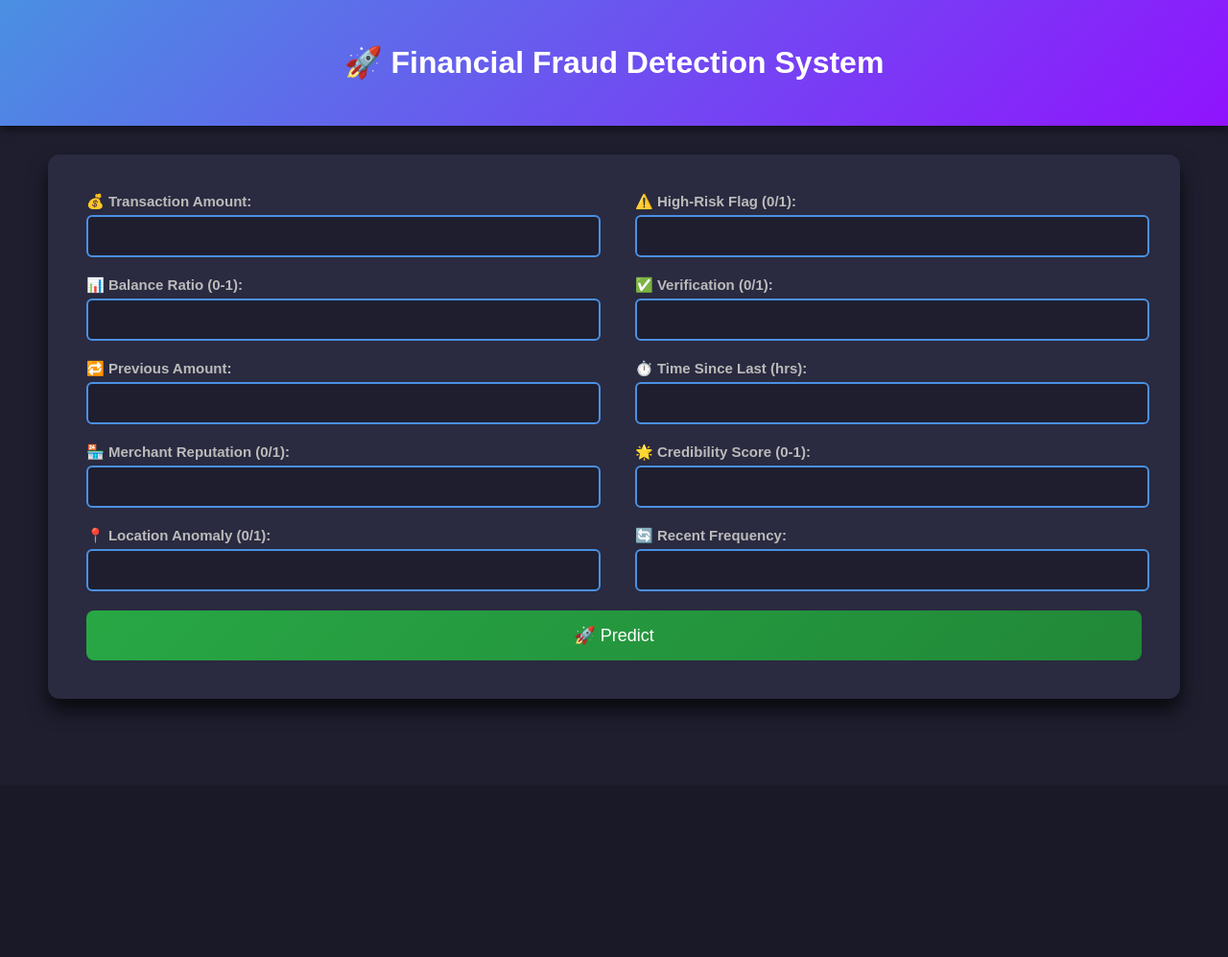
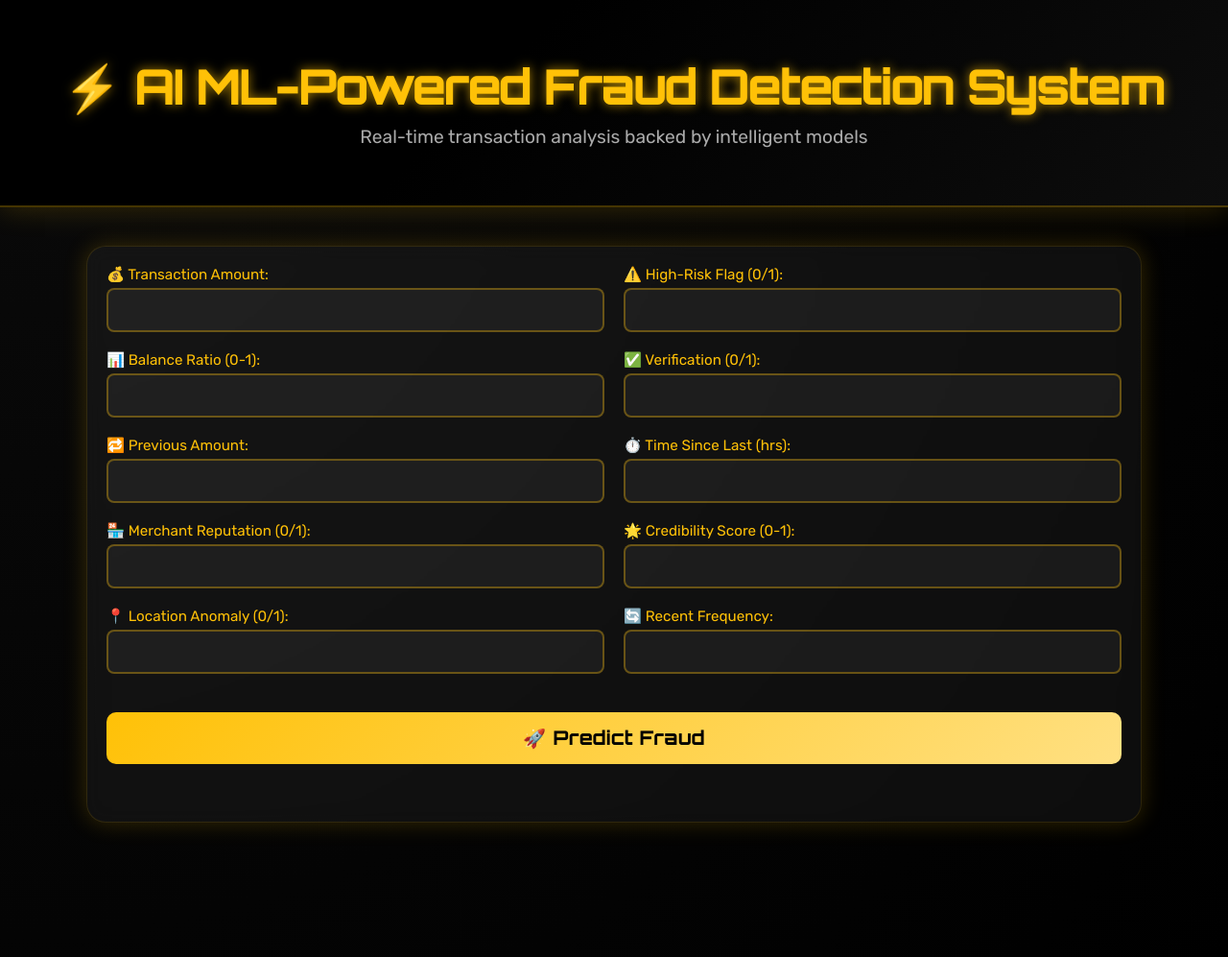
Before and after one commit to ranasaurabh191/Fraud-Detection-AI-ML, a Flask app: page / in a window 1280 px wide. Shown: the whole page at 96% size. Before the commit the page ends 738 px from the top, so only its background shows below. Run offline with Flask 3, Linux system fonts and the light colour scheme; parts of the project's set-up code (start-up, migrations or seed data) failed here and were passed over.

Commit message:
Update index.html

```diff
--- a/apps/templates/index.html
+++ b/apps/templates/index.html
@@ -1,211 +1,228 @@
 <!DOCTYPE html>
 <html lang="en">
 <head>
-    <meta charset="UTF-8">
-    <meta name="viewport" content="width=device-width, initial-scale=1.0">
-    <title>Financial Fraud Detection</title>
+  <meta charset="UTF-8" />
+  <meta name="viewport" content="width=device-width, initial-scale=1.0"/>
+  <title>⚡️AI/ML-Powered Fraud Detection System</title>
+  <link href="https://fonts.googleapis.com/css2?family=Orbitron:wght@500&family=Rubik&display=swap" rel="stylesheet">
   <style>
-        /* 🌙 Dark Theme Styling */
-        body {
-            font-family: Arial, sans-serif;
-            background: #1e1e2f;
-            color: #fff;
+    /* Reset & Fonts */
+    * {
       margin: 0;
       padding: 0;
-            scroll-behavior: smooth; /* Smooth Scrolling */
+      box-sizing: border-box;
+    }
+
+    body {
+      font-family: 'Rubik', sans-serif;
+      background: radial-gradient(circle at top left, #0a0a0a, #000);
+      color: #f5f5f5;
+      overflow-x: hidden;
+      padding-bottom: 100px;
     }
 
     header {
-            background: linear-gradient(135deg, #4a90e2, #9013fe);
-            color: #fff;
-            padding: 25px 0;
+      padding: 60px 20px;
       text-align: center;
-            box-shadow: 0 4px 10px rgba(0, 0, 0, 0.5);
+      background: linear-gradient(135deg, #000000 40%, #0d0d0d 100%);
+      border-bottom: 2px solid #ffc10744;
+      box-shadow: 0 0 30px #ffc10733;
+    }
+
+    header h1 {
+      font-size: 3rem;
+      font-family: 'Orbitron', sans-serif;
+      color: #ffc107;
+      text-shadow: 0 0 12px #ffc107aa;
+    }
+
+    .tagline {
+      font-size: 1.2rem;
+      margin-top: 10px;
+      color: #aaa;
     }
 
     .container {
-            width: 90%;
       max-width: 1100px;
-            margin: 30px auto;
-            display: flex;
-            flex-direction: column;
-            align-items: center;
+      margin: 40px auto;
+      padding: 20px;
+      background: rgba(255, 255, 255, 0.05);
+      backdrop-filter: blur(10px);
+      border-radius: 20px;
+      box-shadow: 0 0 25px #ffc10733;
+      border: 1px solid #ffc10722;
     }
 
     form {
       display: flex;
       flex-wrap: wrap;
+      gap: 20px;
       justify-content: space-between;
-            background: #2a2a40;
-            padding: 40px;
-            border-radius: 12px;
-            box-shadow: 0 12px 20px rgba(0, 0, 0, 0.7);
-            animation: fadeIn 0.8s ease-in-out;
-            width: 100%;
+      animation: fadeIn 1s ease-in;
     }
 
     .form-group {
-            width: 48%;
-            margin-bottom: 20px;
+      flex: 1 1 45%;
     }
 
     label {
-            font-weight: bold;
-            font-size: 15px;
-            color: #bbb;
       display: block;
+      font-weight: 500;
       margin-bottom: 5px;
+      color: #ffc107;
+      font-size: 0.95rem;
     }
 
     input {
-            width: calc(100% - 20px);
-            padding: 12px;
-            border: 2px solid #4a90e2;
-            border-radius: 6px;
-            font-size: 14px;
+      width: 100%;
+      padding: 12px 15px;
+      font-size: 1rem;
+      border-radius: 8px;
+      border: 2px solid #ffc10755;
+      background-color: rgba(255, 255, 255, 0.05);
       color: #fff;
-            background: #1e1e2f;
-            transition: all 0.3s;
+      transition: all 0.3s ease;
     }
 
     input:focus {
-            border-color: #f39c12;
-            box-shadow: 0 0 12px #f39c12;
+      outline: none;
+      border-color: #ffc107;
+      box-shadow: 0 0 12px #ffc10788;
     }
 
     button {
+      margin-top: 20px;
       width: 100%;
-            background: linear-gradient(135deg, #28a745, #218838);
-            color: #fff;
       padding: 15px;
-            font-size: 18px;
+      font-size: 1.2rem;
+      background: linear-gradient(135deg, #ffc107, #ffe082);
+      color: #000;
+      border: none;
+      border-radius: 10px;
       cursor: pointer;
-            border: none;
-            border-radius: 8px;
-            transition: all 0.3s;
+      font-weight: bold;
+      transition: 0.4s;
+      font-family: 'Orbitron', sans-serif;
+      letter-spacing: 1px;
     }
 
     button:hover {
-            background: linear-gradient(135deg, #218838, #28a745);
       transform: scale(1.05);
+      box-shadow: 0 0 20px #ffc107aa;
     }
 
     .result {
-            margin: 30px 0;
-            width: 100%;
       display: flex;
       flex-wrap: wrap;
-            justify-content: space-around;
       gap: 20px;
-            scroll-margin-top: 20px;
+      margin-top: 40px;
+      justify-content: center;
     }
 
     .card {
-            background: #2a2a40;
-            color: #fff;
+      flex: 1 1 280px;
+      background: rgba(255, 255, 255, 0.05);
+      border: 1px solid #ffc10722;
+      border-radius: 15px;
       padding: 20px;
-            border-radius: 12px;
-            box-shadow: 0 8px 20px rgba(0, 0, 0, 0.7);
-            transition: transform 0.3s ease;
-            width: 30%;
-            min-width: 250px;
       text-align: center;
+      box-shadow: 0 0 20px #ffc10733;
+      transition: 0.3s ease;
     }
 
-        .card:hover {
-            transform: translateY(-10px);
+    .card h3 {
+      font-size: 1.5rem;
+      color: #ffc107;
+      margin-bottom: 10px;
+    }
+
+    .card p {
+      font-size: 1.2rem;
+      font-weight: bold;
     }
 
     .fraudulent {
-            background: linear-gradient(135deg, #ff4b4b, #ff0000);
+      background: linear-gradient(135deg, #ff1744, #d50000);
       color: #fff;
     }
 
     .genuine {
-            background: linear-gradient(135deg, #28a745, #218838);
+      background: linear-gradient(135deg, #00e676, #00c853);
       color: #fff;
-        }
-
-        .card h3 {
-            font-size: 22px;
-            margin-bottom: 10px;
-        }
-
-        .card p {
-            font-size: 18px;
-            font-weight: bold;
     }
 
     @media (max-width: 768px) {
       .form-group {
-                width: 100%;
+        flex: 1 1 100%;
+      }
     }
 
-            .card {
-                width: 100%;
-            }
+    @keyframes fadeIn {
+      from {opacity: 0; transform: translateY(20px);}
+      to {opacity: 1; transform: translateY(0);}
     }
   </style>
 </head>
 <body>
 
   <header>
-    <h1>🚀 Financial Fraud Detection System</h1>
+    <h1>⚡️ AI ML-Powered Fraud Detection System</h1>
+    <p class="tagline">Real-time transaction analysis backed by intelligent models</p>
   </header>
 
   <div class="container">
     <form id="fraud-form">
       <div class="form-group">
         <label for="amount">💰 Transaction Amount:</label>
-            <input type="number" step="0.01" id="amount" required>
+        <input type="number" id="amount" step="0.01" required />
       </div>
 
       <div class="form-group">
         <label for="risk_flag">⚠️ High-Risk Flag (0/1):</label>
-            <input type="number" min="0" max="1" id="risk_flag" required>
+        <input type="number" id="risk_flag" min="0" max="1" required />
       </div>
 
       <div class="form-group">
         <label for="balance_ratio">📊 Balance Ratio (0-1):</label>
-            <input type="number" step="0.01" min="0" max="1" id="balance_ratio" required>
+        <input type="number" id="balance_ratio" min="0" max="1" step="0.01" required />
       </div>
 
       <div class="form-group">
         <label for="verification_status">✅ Verification (0/1):</label>
-            <input type="number" min="0" max="1" id="verification_status" required>
+        <input type="number" id="verification_status" min="0" max="1" required />
       </div>
 
       <div class="form-group">
         <label for="prev_amount">🔁 Previous Amount:</label>
-            <input type="number" step="0.01" id="prev_amount" required>
+        <input type="number" id="prev_amount" step="0.01" required />
       </div>
 
       <div class="form-group">
         <label for="time_since_last">⏱️ Time Since Last (hrs):</label>
-            <input type="number" step="0.01" id="time_since_last" required>
+        <input type="number" id="time_since_last" step="0.01" required />
       </div>
 
       <div class="form-group">
         <label for="merchant_reputation">🏪 Merchant Reputation (0/1):</label>
-            <input type="number" min="0" max="1" id="merchant_reputation" required>
+        <input type="number" id="merchant_reputation" min="0" max="1" required />
       </div>
 
       <div class="form-group">
         <label for="credibility_score">🌟 Credibility Score (0-1):</label>
-            <input type="number" step="0.01" min="0" max="1" id="credibility_score" required>
+        <input type="number" id="credibility_score" min="0" max="1" step="0.01" required />
       </div>
 
       <div class="form-group">
         <label for="location_anomaly">📍 Location Anomaly (0/1):</label>
-            <input type="number" min="0" max="1" id="location_anomaly" required>
+        <input type="number" id="location_anomaly" min="0" max="1" required />
       </div>
 
       <div class="form-group">
         <label for="freq_recent">🔄 Recent Frequency:</label>
-            <input type="number" step="0.01" id="freq_recent" required>
+        <input type="number" id="freq_recent" step="0.01" required />
       </div>
 
-        <button type="submit">🚀 Predict</button>
+      <button type="submit">🚀 Predict Fraud</button>
     </form>
 
     <div id="result" class="result"></div>
@@ -231,7 +248,7 @@
         parseFloat(document.getElementById('freq_recent').value)
       ];
 
-        resultDiv.innerHTML = `<p>⏳ Predicting...</p>`;
+      resultDiv.innerHTML = `<p>🔍 Analyzing...</p>`;
 
       try {
         const response = await fetch('http://localhost:5000/predict', {
@@ -259,6 +276,5 @@
       }
     });
   </script>
-
 </body>
 </html>
```
Lines whose indentation alone changed are shown as unchanged.
